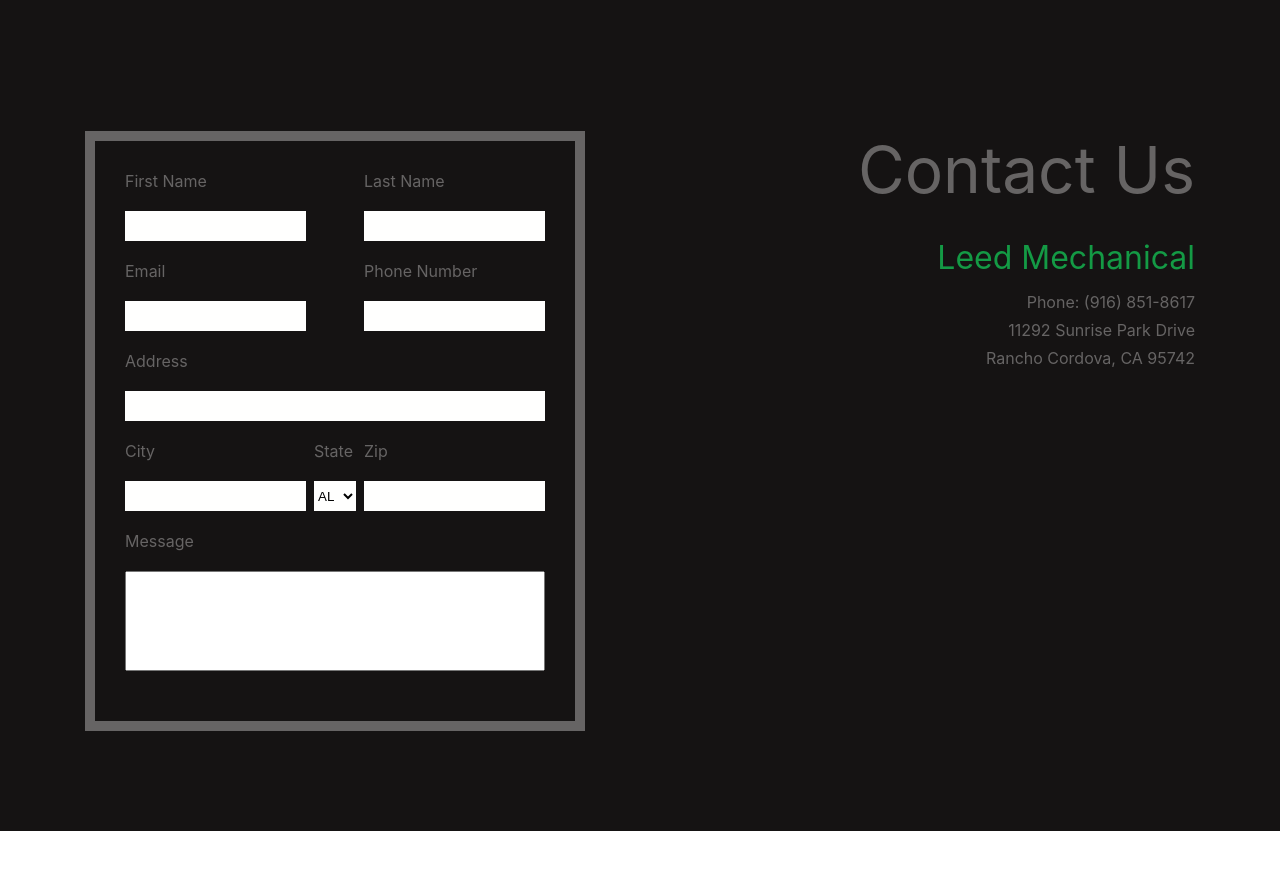
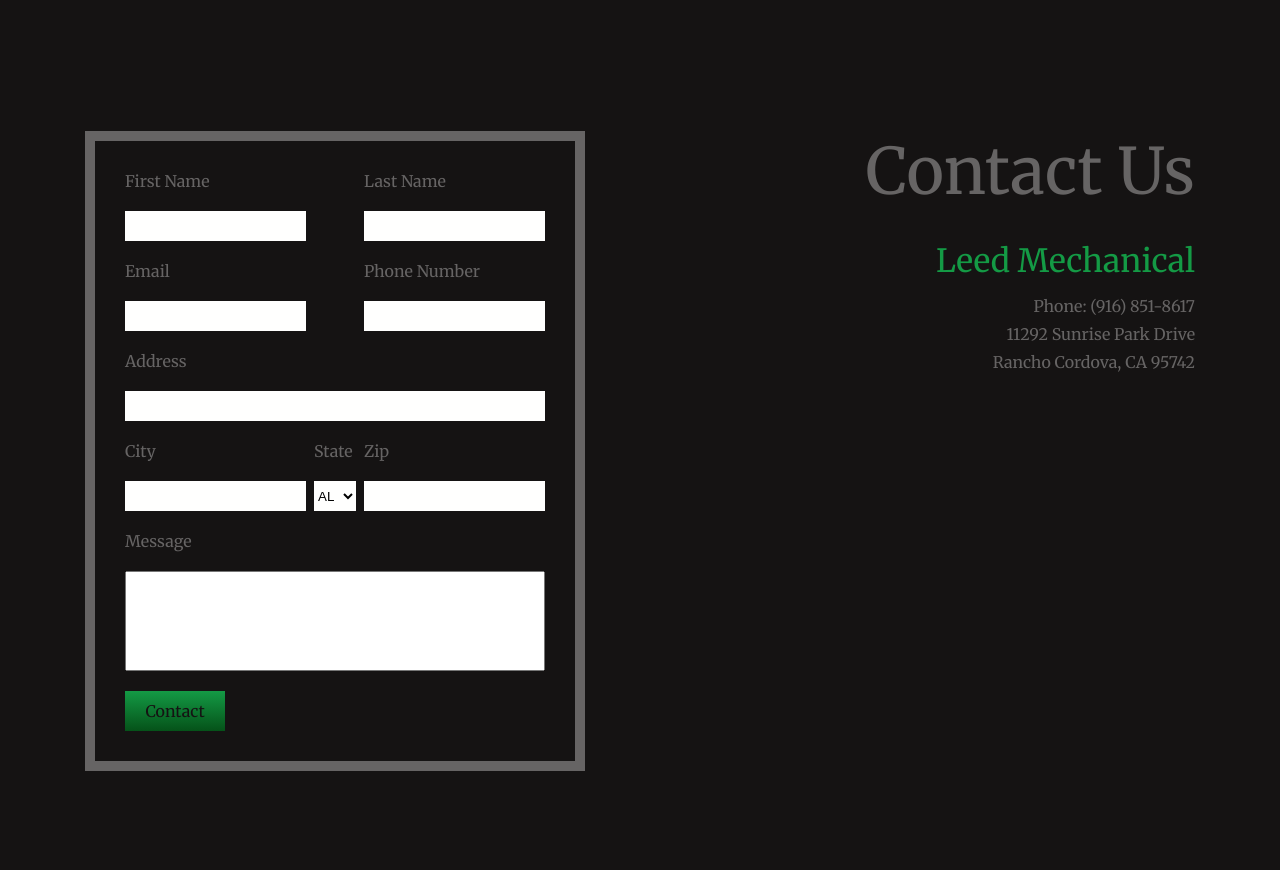
Before and after one commit to phetzel/leed-next, a Next.js app: page / in a window 1280 px wide. Shown: the part 840-1710 px from the top of the page. Before the commit the page ends 1671 px from the top, so only its background shows below. Built offline with nearby package versions, Linux system fonts and the light colour scheme.

Commit message:
Font and styling

```diff
--- a/components/contact-form/ContactContainer.js
+++ b/components/contact-form/ContactContainer.js
@@ -1,10 +1,14 @@
+import { useState } from "react";
 import classes from "./ContactForm.module.css";
 import ContactForm from "./ContactForm";
 import ContactInfo from "./ContactInfo";
+import Loading from "../loading/Loading";
 const ContactContainer = ({ reference }) => {
+  const [loading, setLoading] = useState(false);
   return (
     <div className={classes.contactContainer}>
-      <ContactForm reference={reference} />
+      {loading && <Loading />}
+      <ContactForm reference={reference} setLoading={setLoading} />
       <ContactInfo />
     </div>
   );
--- a/components/contact-form/ContactForm.js
+++ b/components/contact-form/ContactForm.js
@@ -3,7 +3,7 @@
 import classes from "./ContactForm.module.css";
 import ContactFormInput from "./ContactFormInput";
 
-const ContactForm = ({ reference }) => {
+const ContactForm = ({ reference, setLoading }) => {
   const [fName, setFName] = useState();
   const [fNameError, setFNameError] = useState();
   const [lName, setLname] = useState();
@@ -20,7 +20,6 @@
   const [stateError, setStateError] = useState();
   const [zip, setZip] = useState();
   const [zipError, setZipError] = useState();
-  const [callBack, setCallBack] = useState();
   const [message, setMessage] = useState();
 
   const usStates = [
@@ -96,6 +95,23 @@
     console.log(e);
   };
 
+  const handleSubmit = (e) => {
+    e.preventDefault();
+    const obj = {
+      fName,
+      lName,
+      email,
+      phoneNumber,
+      address,
+      city,
+      state,
+      zip,
+      message,
+    };
+
+    setLoading(true);
+  };
+
   return (
     <div className={classes.contactForm} ref={reference}>
       <form>
@@ -167,6 +183,9 @@
           <p>Message</p>
           <textarea value={message}></textarea>
         </div>
+        <div className={classes.formButton} onClick={handleSubmit}>
+          <p>Contact</p>
+        </div>
       </form>
     </div>
   );
--- a/components/contact-form/ContactForm.module.css
+++ b/components/contact-form/ContactForm.module.css
@@ -3,6 +3,7 @@
   display: flex;
   justify-content: space-around;
   padding: 100px 30px;
+  position: relative;
   width: "100%";
 }
 
@@ -44,6 +45,24 @@
 .ContactFormInput select:focus,
 .ContactFormInput textarea:focus {
   outline: none;
+}
+
+.formButton {
+  align-items: center;
+  background: linear-gradient(var(--logo), var(--offLogo));
+  cursor: pointer;
+  display: flex;
+  justify-content: center;
+  height: 40px;
+  width: 100px;
+}
+
+.formButton:hover {
+  background: linear-gradient(var(--offLogo), var(--logo));
+}
+
+.formButton p {
+  color: var(--background);
 }
 
 .contactInfo {
--- a/components/header/Header.js
+++ b/components/header/Header.js
@@ -13,6 +13,8 @@
   return (
     <div className={classes.header}>
       <div className={classes.logo}>
+        <Link href="/" passHref={true}>
+          <div style={{ cursor: "pointer" }}>
             <Image
               alt="Logo"
               className="image"
@@ -20,6 +22,8 @@
               objectFit="cover"
               src={logo}
             />
+          </div>
+        </Link>
       </div>
       <div className={classes.nav}>
         <FontAwesomeIcon
--- a/components/loading/Loading.js
+++ b/components/loading/Loading.js
@@ -1,5 +1,6 @@
 import Lottie from "react-lottie";
 import * as animationData from "../../public/loading.json";
+import classes from "./Loading.module.css";
 
 const Loading = () => {
   const defaultOptions = {
@@ -12,7 +13,7 @@
   };
 
   return (
-    <div>
+    <div className={classes.loading}>
       <Lottie options={defaultOptions} height={150} width={150} />
     </div>
   );
--- /dev/null
+++ b/components/loading/Loading.module.css
@@ -0,0 +1,7 @@
+.loading {
+  align-items: center;
+  display: flex;
+  position: absolute;
+  bottom: 0;
+  top: 0;
+}
--- /dev/null
+++ b/pages/_document.js
@@ -0,0 +1,22 @@
+import Document, { Html, Head, Main, NextScript } from "next/document";
+
+class MyDocument extends Document {
+  render() {
+    return (
+      <Html>
+        <Head>
+          <link
+            href="https://fonts.googleapis.com/css2?family=Merriweather&display=swap"
+            rel="stylesheet"
+          />
+        </Head>
+        <body>
+          <Main />
+          <NextScript />
+        </body>
+      </Html>
+    );
+  }
+}
+
+export default MyDocument;
--- a/styles/colors.css
+++ b/styles/colors.css
@@ -3,4 +3,5 @@
   --grey: #666464;
   --background: #151313;
   --logo: #149a45;
+  --offLogo: #055219;
 }
--- a/styles/globals.css
+++ b/styles/globals.css
@@ -2,8 +2,9 @@
 body {
   padding: 0;
   margin: 0;
-  font-family: -apple-system, BlinkMacSystemFont, Segoe UI, Roboto, Oxygen,
-    Ubuntu, Cantarell, Fira Sans, Droid Sans, Helvetica Neue, sans-serif;
+  /* font-family: -apple-system, BlinkMacSystemFont, Segoe UI, Roboto, Oxygen,
+    Ubuntu, Cantarell, Fira Sans, Droid Sans, Helvetica Neue, sans-serif; */
+  font-family: "Merriweather", serif;
 }
 
 a {
```
Lines whose indentation alone changed are shown as unchanged.
